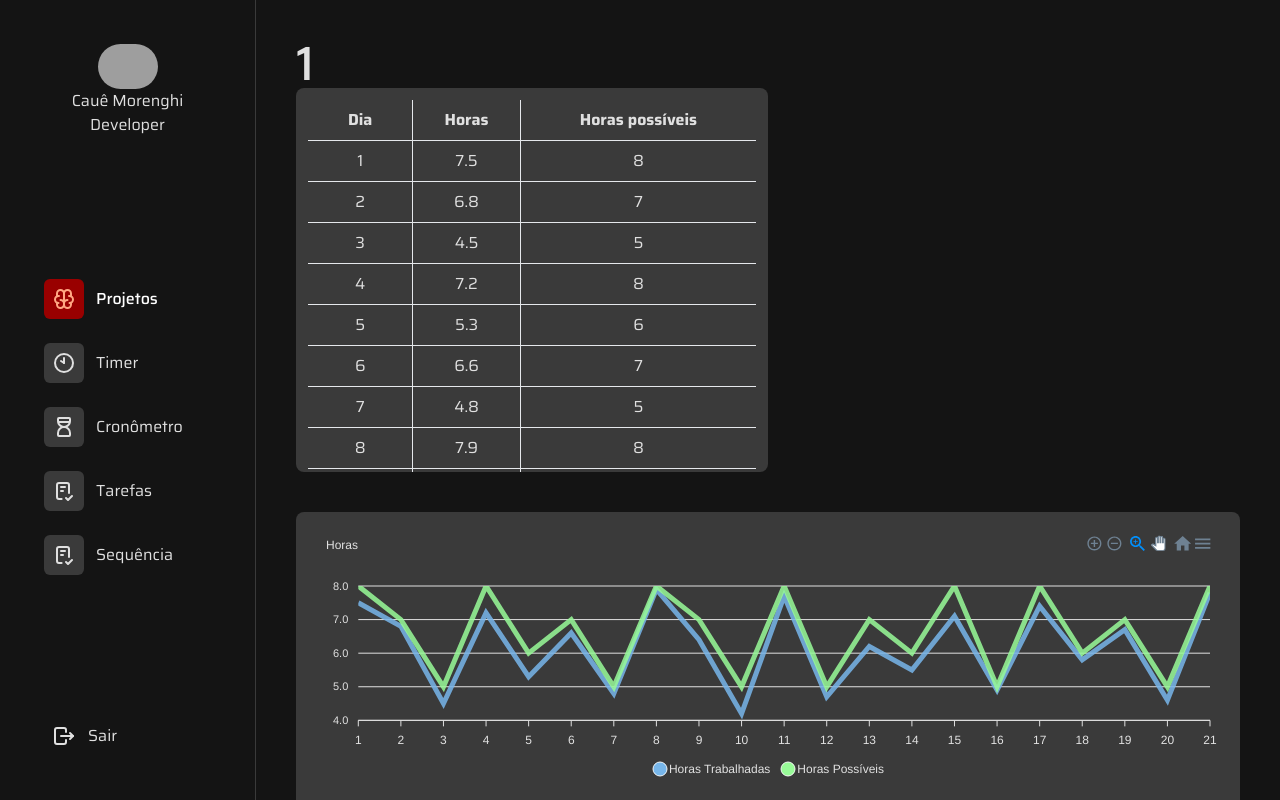
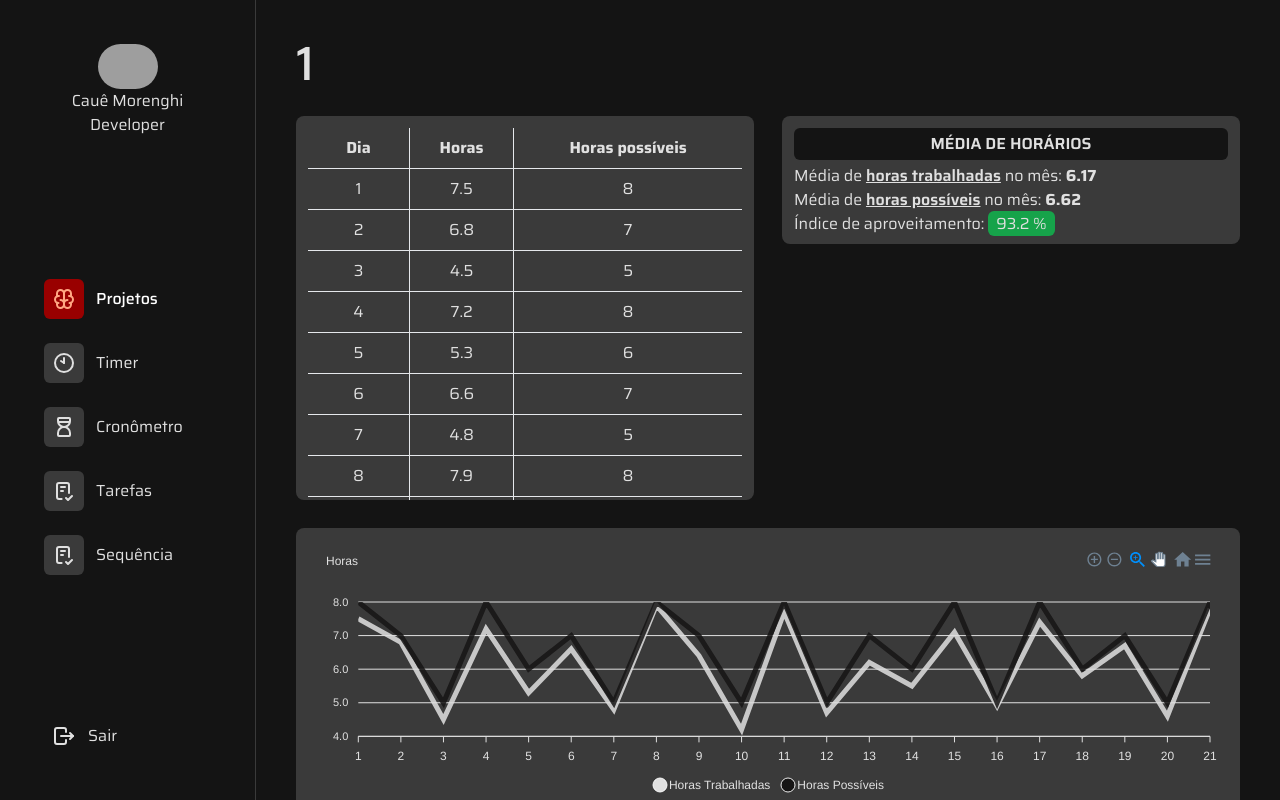
Before and after one commit to cauemorenghi14/pomodoro, a Next.js app: page /sequencia/1 in a window 1280 px wide. Built offline with nearby package versions, Linux system fonts and the light colour scheme; grey boxes are pictures that could not be loaded.

Commit message:
feat: Adicionar card de média de horários
Adiciona card ao dashboard que calcula  média e índice de aproveitamnto

```diff
--- a/src/components/Sequencia/Mes/Dashboard/Card.tsx
+++ b/src/components/Sequencia/Mes/Dashboard/Card.tsx
@@ -1,4 +1,3 @@
-import Grafico from "./Grafico";
 import ApexChart from "./OutroGrafico";
 
 interface CardPorcentagem {
--- a/src/components/Sequencia/Mes/Dashboard/Grafico.tsx
+++ /dev/null
@@ -1,21 +0,0 @@
-import dynamic from "next/dynamic";
-const Chart = dynamic(() => import("react-apexcharts"));
-
-const options = {};
-
-const series = [
-  {
-    name: "primeiro",
-    data: [1, 2, 3, 4, 5, 6, 7, 8, 9, 10],
-  },
-];
-
-const Grafico = () => {
-  return (
-    <div>
-      <Chart options={options} series={series} />
-    </div>
-  );
-};
-
-export default Grafico;
--- /dev/null
+++ b/src/components/Sequencia/Mes/Dashboard/MediaAproveitamento.tsx
@@ -0,0 +1,38 @@
+interface  MediaAproveitamentoProps {
+    horas: number[]
+    possiveis: number[]
+}
+
+const MediaAproveitamento = (props: MediaAproveitamentoProps) => {
+
+    const HorasTrabalhadas = props.horas.reduce((horaAtual, proximaHora) => {
+        return horaAtual + proximaHora
+    }, 0)
+    const mediaHorasTrabalhadas = HorasTrabalhadas / props.horas.length
+    const mediaHorasTrabalhadasFinal = parseFloat(mediaHorasTrabalhadas.toFixed(2))
+
+    const HorasPossiveis = props.possiveis.reduce((horaAtual, proximaHora) => {
+        return horaAtual + proximaHora
+    }, 0)
+    const mediaHorasPossiveis = HorasPossiveis / props.horas.length
+    const mediaHorasPossiveisFinal = parseFloat(mediaHorasPossiveis.toFixed(2))
+
+    const indiceAproveitamento = (mediaHorasTrabalhadasFinal / mediaHorasPossiveisFinal) * 100
+    const indiceFinal = parseFloat(indiceAproveitamento.toFixed(2))
+
+    return (
+        <div className="bg-cinzaSecundario w-1/2 h-1/3 rounded-lg p-3 flex flex-col justify-around">
+            <h1 className="uppercase font-semibold bg-fundoPrincipal text-center rounded-md py-1 mb-1">Média de horários</h1>
+            <p>Média de <strong className="underline font-semibold">horas trabalhadas</strong> no mês: <strong>{mediaHorasTrabalhadasFinal}</strong></p>
+            <p>Média de <strong className="underline font-semibold">horas possíveis</strong> no mês: <strong>{mediaHorasPossiveisFinal}</strong></p>
+            <p>Índice de aproveitamento: <span className={`px-2 rounded-md ${indiceFinal < 85 ? 'bg-yellow-600' : 'bg-green-600'}`}>{indiceFinal} %</span></p>
+        </div>
+     );
+}
+
+export default MediaAproveitamento;
+
+// aproveitamento com porcentagem;
+// média de horas;
+// média de horas disponíveis;
+// gráfico das horas trabalhadas e disponiveis (em cores diferentes)
--- a/src/components/Sequencia/Mes/Dashboard/OutroGrafico.tsx
+++ b/src/components/Sequencia/Mes/Dashboard/OutroGrafico.tsx
@@ -15,7 +15,7 @@ const options = {
       color: "#000",
     },
   },
-  colors: ["#77B6EA", "#98FB98"],
+  colors: ["#e0e0e0", "#161515"], //"#77B6EA", "#98FB98"
   chart: {
     foreColor: "#e1e1e1",
   },
--- a/src/pages/sequencia/[mes].tsx
+++ b/src/pages/sequencia/[mes].tsx
@@ -6,6 +6,7 @@ import { useRouter } from "next/router";
 import {useContext} from "react"
 import {IconArrowBackUp} from "@tabler/icons-react"
 import Link from "next/link";
+import MediaAproveitamento from "@/components/Sequencia/Mes/Dashboard/MediaAproveitamento";
 
 const PaginaMes = () => {
 
@@ -23,10 +24,13 @@ const PaginaMes = () => {
     }
 
     return (
-        <div className="w-full bg-fundoPrincipal flex font-saira flex-col text-textosClaros p-10 h-screen overflow-y-auto">
+        <div className="w-full bg-fundoPrincipal flex gap-7 font-saira flex-col text-textosClaros p-10 h-screen overflow-y-auto">
             <h1 className="text-5xl uppercase font-medium">{mes}</h1>
-            <div className="flex flex-col gap-10">
+            <div className="flex gap-7">
                 <RelatorioHoras relatorios={relatorios} novoRelatorio={novoRelatorio}/>
+                <MediaAproveitamento horas={horasTrabalhadas} possiveis={horasPossiveis}/>
+            </div>
+            <div>
                 <CardPorcentagem horas={horasTrabalhadas} possiveis={horasPossiveis}/>
             </div>
         </div>
--- a/tailwind.config.ts
+++ b/tailwind.config.ts
@@ -22,7 +22,9 @@ const config: Config = {
         textosClaros: '#e0e0e0',
         vermelhoPrincipal: '#990000',
         begeSecundario: '#ffa783',
-        cinzaSecundario: '#3a3a3a'
+        cinzaSecundario: '#3a3a3a',
+        horasTrabalhadas: '#77B6EA', //#00A537
+        horasPossiveis: '#FF4646',
       },
     },
   },
```
